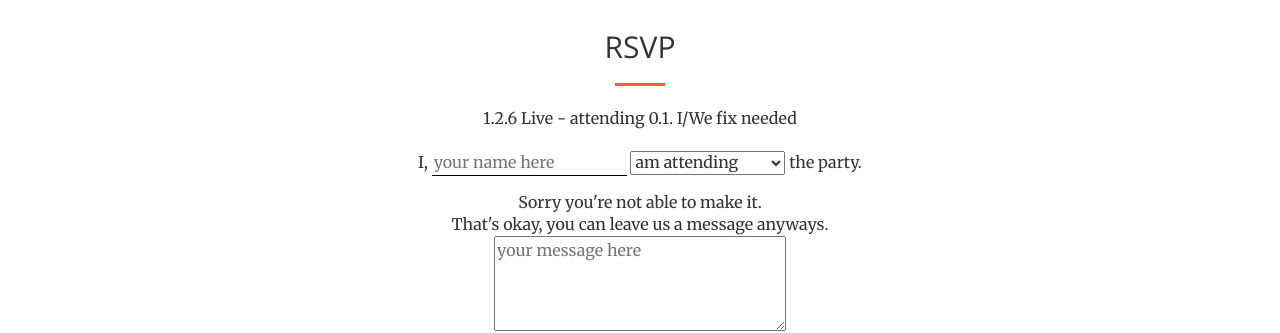
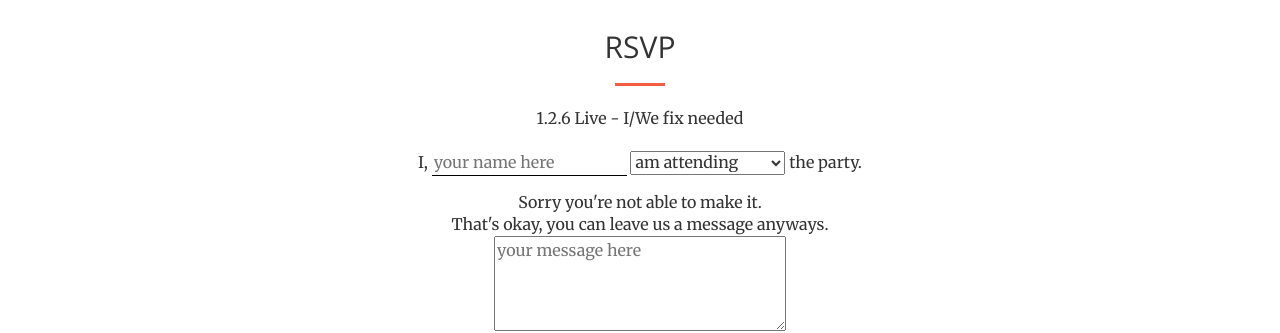
Before and after one commit to notbleh/wed-website, a Jekyll site: the page built from live.html, in a window 1280 px wide and 900 px high, scrolled down 2839 px. Shown: the part 152-485 px from the top of the window. Built offline with Jekyll 4.4.1, drawn with Linux system fonts in a browser that asks for light colours.

Commit message:
Update rsvp1.html
Attending section fixed

```diff
--- a/_includes/rsvp1.html
+++ b/_includes/rsvp1.html
@@ -7,7 +7,7 @@
                 <div>
                     <form action="https://www.formingo.co/submit/2012f266-b810-4b8a-8fae-ac1777556835" method="POST" name="rsvpform" id="rsvpform" class="rsvp-form">
                         <div class="form-group">
-                            <p>1.2.6 Live - attending 0.1. I&sol;We fix needed</p>
+                            <p>1.2.6 Live - I&sol;We fix needed</p>
                             I, <span>
                                 <input type="text" name="1name" id="1name" placeholder="your name here">
                                 <select id="attending" name="attending">
```
